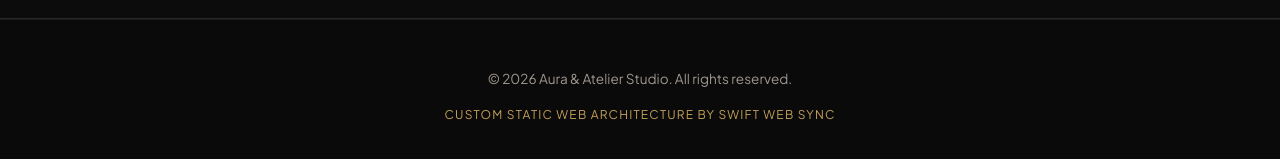
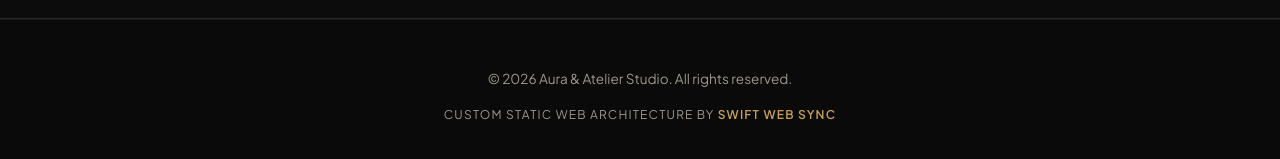
Before and after one commit to Khisal786/Salon-Aura-Atelier-Salon, a Jekyll site: the page built from index.html, in a window 1280 px wide and 900 px high, scrolled down 3635 px. Shown: the part 728-887 px from the top of the window. Built offline with Jekyll 4.4.1, drawn with Linux system fonts in a browser that asks for light colours.

Commit message:
Add files via upload

```diff
--- a/_includes/footer.html
+++ b/_includes/footer.html
@@ -1,8 +1,9 @@
 <footer style="background-color: #0a0a0a; border-top: 1px solid #1a1a1a; padding: 3rem 2rem; text-align: center; color: #9e978e; font-size: 0.85rem;">
   <div style="max-width: 1200px; margin: 0 auto; display: flex; flex-direction: column; gap: 1rem; align-items: center;">
     <p>&copy; 2026 Aura &amp; Atelier Studio. All rights reserved.</p>
-    <p style="font-size: 0.75rem; letter-spacing: 0.1em; text-transform: uppercase; color: #c5a059;">
-      Custom Static Web Architecture by Swift Web Sync
+    <p style="font-size: 0.75rem; letter-spacing: 0.1em; text-transform: uppercase;">
+      Custom Static Web Architecture by
+      <a href="https://khisal786.github.io/SwiftWebSync/" target="_blank" rel="noopener" style="color: #c5a059; text-decoration: none; font-weight: 600; transition: opacity 0.2s ease;" onmouseover="this.style.opacity='0.8'" onmouseout="this.style.opacity='1'">Swift Web Sync</a>
     </p>
   </div>
 </footer>
```
